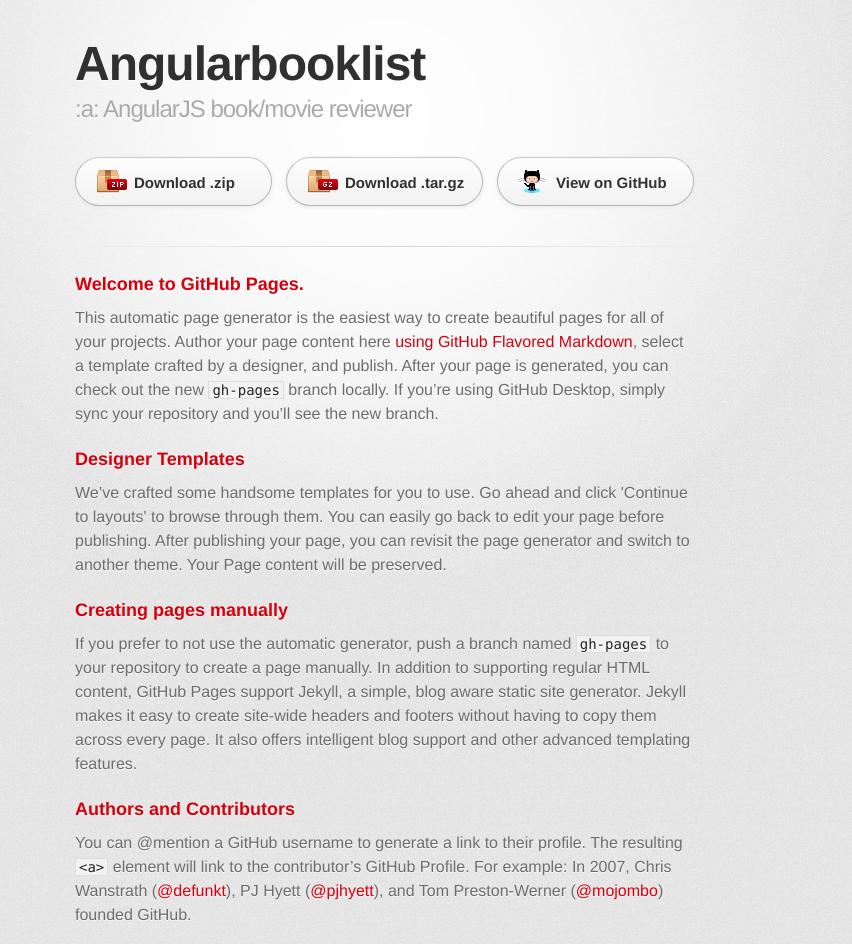
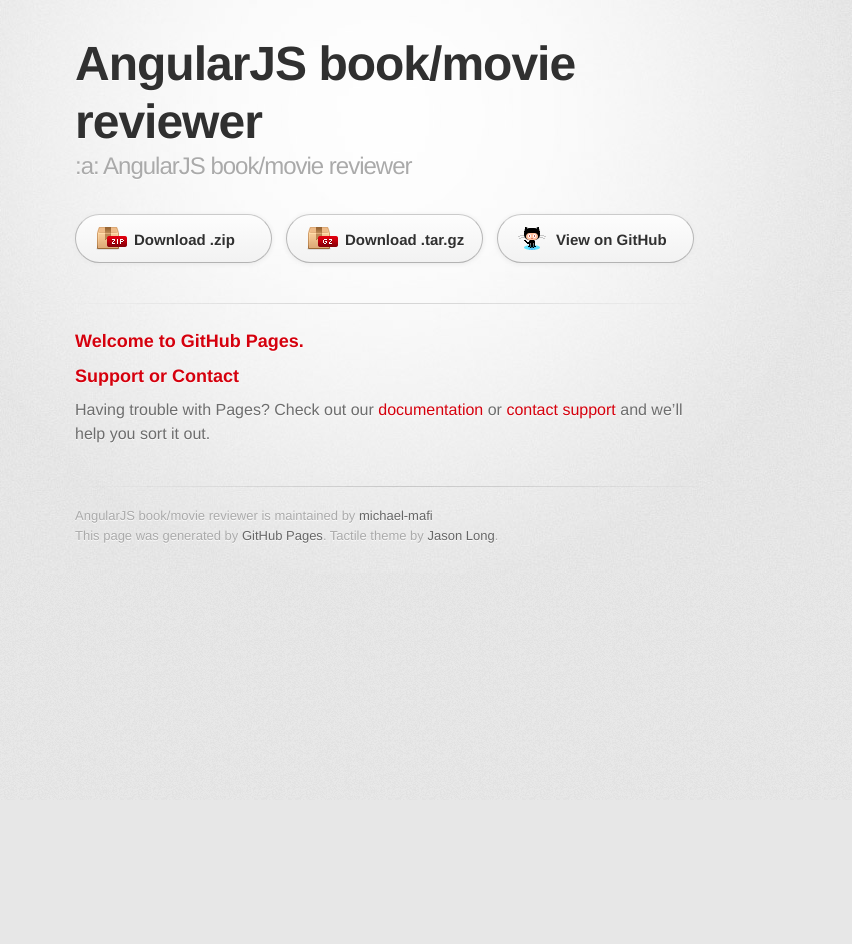
Before and after one commit to michael-mafi/angularBookList, a plain HTML site: page index.html in a window 1280 px wide. Shown: the top 944 px of the page, without its empty margins (255-1107 px from the left). After the commit the page ends 800 px from the top, so only its background shows below. Drawn offline with Linux system fonts and the light colour scheme; a web font is replaced by a local one.

```diff
--- a/index.html
+++ b/index.html
@@ -10,7 +10,7 @@
     <!--[if lt IE 9]>
     <script src="//html5shiv.googlecode.com/svn/trunk/html5.js"></script>
     <![endif]-->
-    <title>Angularbooklist by michael-mafi</title>
+    <title>AngularJS book/movie reviewer by michael-mafi</title>
   </head>
 
   <body>
@@ -18,7 +18,7 @@
       <div class="inner">
 
         <header>
-          <h1>Angularbooklist</h1>
+          <h1>AngularJS book/movie reviewer</h1>
           <h2>:a: AngularJS book/movie reviewer</h2>
         </header>
 
@@ -34,23 +34,6 @@
           <h3>
 <a id="welcome-to-github-pages" class="anchor" href="#welcome-to-github-pages" aria-hidden="true"><span aria-hidden="true" class="octicon octicon-link"></span></a>Welcome to GitHub Pages.</h3>
 
-<p>This automatic page generator is the easiest way to create beautiful pages for all of your projects. Author your page content here <a href="https://guides.github.com/features/mastering-markdown/">using GitHub Flavored Markdown</a>, select a template crafted by a designer, and publish. After your page is generated, you can check out the new <code>gh-pages</code> branch locally. If you’re using GitHub Desktop, simply sync your repository and you’ll see the new branch.</p>
-
-<h3>
-<a id="designer-templates" class="anchor" href="#designer-templates" aria-hidden="true"><span aria-hidden="true" class="octicon octicon-link"></span></a>Designer Templates</h3>
-
-<p>We’ve crafted some handsome templates for you to use. Go ahead and click 'Continue to layouts' to browse through them. You can easily go back to edit your page before publishing. After publishing your page, you can revisit the page generator and switch to another theme. Your Page content will be preserved.</p>
-
-<h3>
-<a id="creating-pages-manually" class="anchor" href="#creating-pages-manually" aria-hidden="true"><span aria-hidden="true" class="octicon octicon-link"></span></a>Creating pages manually</h3>
-
-<p>If you prefer to not use the automatic generator, push a branch named <code>gh-pages</code> to your repository to create a page manually. In addition to supporting regular HTML content, GitHub Pages support Jekyll, a simple, blog aware static site generator. Jekyll makes it easy to create site-wide headers and footers without having to copy them across every page. It also offers intelligent blog support and other advanced templating features.</p>
-
-<h3>
-<a id="authors-and-contributors" class="anchor" href="#authors-and-contributors" aria-hidden="true"><span aria-hidden="true" class="octicon octicon-link"></span></a>Authors and Contributors</h3>
-
-<p>You can @mention a GitHub username to generate a link to their profile. The resulting <code>&lt;a&gt;</code> element will link to the contributor’s GitHub Profile. For example: In 2007, Chris Wanstrath (<a href="https://github.com/defunkt" class="user-mention">@defunkt</a>), PJ Hyett (<a href="https://github.com/pjhyett" class="user-mention">@pjhyett</a>), and Tom Preston-Werner (<a href="https://github.com/mojombo" class="user-mention">@mojombo</a>) founded GitHub.</p>
-
 <h3>
 <a id="support-or-contact" class="anchor" href="#support-or-contact" aria-hidden="true"><span aria-hidden="true" class="octicon octicon-link"></span></a>Support or Contact</h3>
 
@@ -58,7 +41,7 @@
         </section>
 
         <footer>
-          Angularbooklist is maintained by <a href="https://github.com/michael-mafi">michael-mafi</a><br>
+          AngularJS book/movie reviewer is maintained by <a href="https://github.com/michael-mafi">michael-mafi</a><br>
           This page was generated by <a href="https://pages.github.com">GitHub Pages</a>. Tactile theme by <a href="https://twitter.com/jasonlong">Jason Long</a>.
         </footer>
 
```
Also changed, not shown: params.json (+2 -2 lines).
